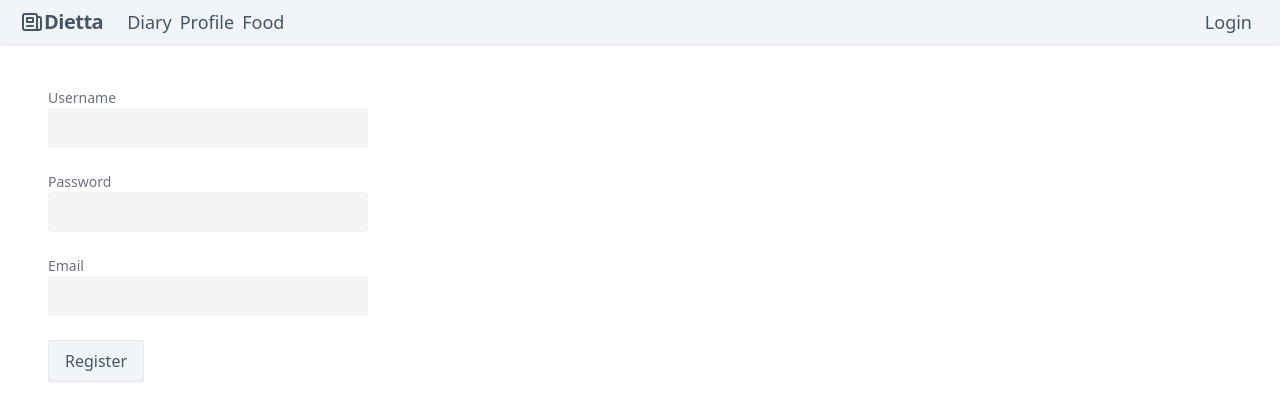
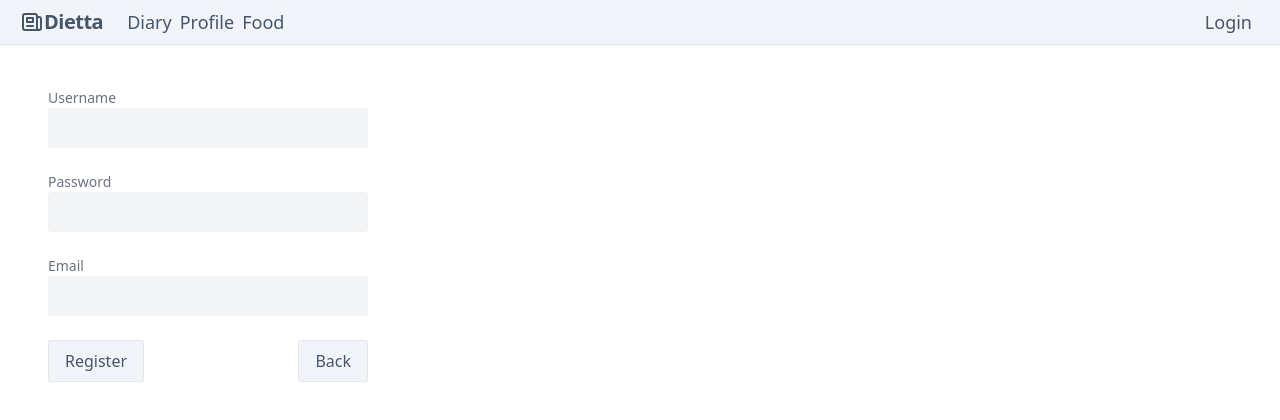
Before and after one commit to kplbl/dietta-frontend-react, a React (Vite) app: page /register in a window 1280 px wide. Shown: the top 420 px of the page. Built offline with nearby package versions, Linux system fonts and the light colour scheme; no server answers.

Commit message:
back button

```diff
--- a/src/pages/user/RegisterForm.jsx
+++ b/src/pages/user/RegisterForm.jsx
@@ -46,6 +46,13 @@ const RegisterForm = () => {
                 </div>
                 <div className="flex justify-between">
                     <button className="btn btn-primary">Register</button>
+                    <button
+                        type="button"
+                        onClick={() => navigate('/login')}
+                        className="btn btn-primary"
+                    >
+                        Back
+                    </button>
                 </div>
             </form>
         </div>
```
